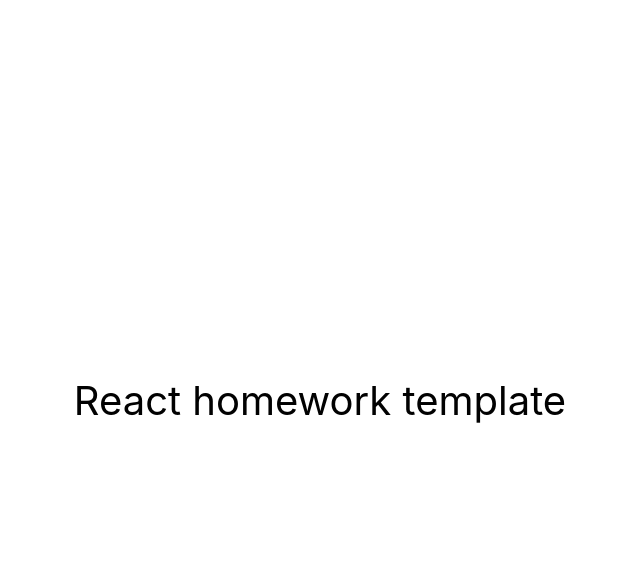
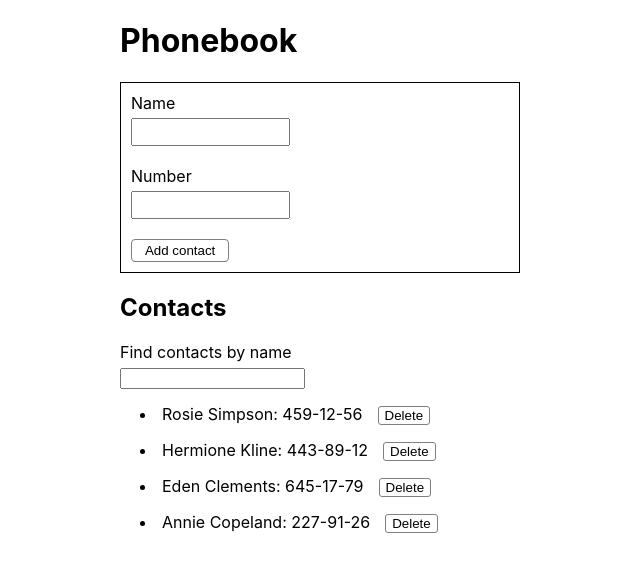
Before and after one commit to kornieiev/goit-react-hw-02-phonebook, a React (Create React App) app: page / in a window 1280 px wide. Shown: the top 572 px of the page, without its empty margins (320-960 px from the left). Built offline with nearby package versions, Linux system fonts and the light colour scheme.

Commit message:
end with HW

```diff
--- a/package.json
+++ b/package.json
@@ -7,6 +7,7 @@
     "@testing-library/jest-dom": "^5.16.3",
     "@testing-library/react": "^12.1.4",
     "@testing-library/user-event": "^13.5.0",
+    "nanoid": "^5.0.2",
     "react": "^18.1.0",
     "react-dom": "^18.1.0",
     "react-scripts": "5.0.1",
--- a/src/components/App.jsx
+++ b/src/components/App.jsx
@@ -1,16 +1,65 @@
-export const App = () => {
-  return (
-    <div
-      style={{
-        height: '100vh',
-        display: 'flex',
-        justifyContent: 'center',
-        alignItems: 'center',
-        fontSize: 40,
-        color: '#010101'
-      }}
-    >
-      React homework template
-    </div>
-  );
-};
+import React, { Component } from 'react';
+import ContactForm from './ContactForm/ContactForm';
+import ContactList from './ContactList/ContactList';
+
+import css from './App.module.css';
+import Filter from './Filter/Filter';
+
+export class App extends Component {
+  state = {
+    contacts: [
+      { id: 'id-1', name: 'Rosie Simpson', number: '459-12-56' },
+      { id: 'id-2', name: 'Hermione Kline', number: '443-89-12' },
+      { id: 'id-3', name: 'Eden Clements', number: '645-17-79' },
+      { id: 'id-4', name: 'Annie Copeland', number: '227-91-26' },
+    ],
+    filter: '',
+  };
+
+  render() {
+    // Логика добавления нового контакта:
+    const addNewContact = newContact => {
+      const { contacts } = this.state;
+
+      if (contacts.find(contact => contact.name === newContact.name)) {
+        alert(newContact.name + ' is already in contacts.');
+        return;
+      }
+      this.setState({
+        contacts: [...contacts, newContact],
+      });
+    };
+
+    //
+    // Фільтр пошуку по імені
+    const handleFilterChange = e => {
+      const filter = this.state.filter.trim();
+      this.setState({
+        filter: e.target.value.trim(),
+      });
+    };
+
+    // Перевірка на збереження копій контактів
+    const deleteContact = e => {
+      let idToDelete = e.target.value;
+      const updatedContacts = this.state.contacts.filter(
+        contact => contact.id !== idToDelete
+      );
+      this.setState({ contacts: updatedContacts });
+    };
+
+    return (
+      <div className={css.mainBox}>
+        <h1>Phonebook</h1>
+        <ContactForm addNewContact={addNewContact} props={this.state} />
+        <h2>Contacts</h2>
+        <Filter onFilterChange={handleFilterChange} />
+        <ContactList
+          contactsState={this.state.contacts}
+          filter={this.state.filter}
+          deleteContact={deleteContact}
+        />
+      </div>
+    );
+  }
+}
--- /dev/null
+++ b/src/components/App.module.css
@@ -0,0 +1,7 @@
+.mainBox {
+  margin-left: 40px;
+  margin-right: 40px;
+  width: 400px;
+  margin-left: auto;
+  margin-right: auto;
+}
--- /dev/null
+++ b/src/components/ContactForm/ContactForm.jsx
@@ -0,0 +1,80 @@
+import React, { Component } from 'react';
+import PropTypes from 'prop-types';
+import { nanoid } from 'nanoid';
+
+import css from './ContactForm.module.css';
+
+export class Phonebook extends Component {
+  constructor(props) {
+    super(props);
+    this.state = {
+      name: '',
+      number: '',
+    };
+  }
+
+  render() {
+    //
+    // Логика нажатия кнопки Add contact:
+    const handleBtnClick = e => {
+      e.preventDefault();
+      const id = nanoid();
+      if (this.state.name && this.state.number) {
+        let newContact = {
+          id: id,
+          name: this.state.name,
+          number: this.state.number,
+        };
+        this.props.addNewContact(newContact);
+        this.setState({ name: '', number: '' });
+      }
+    };
+    //
+    // Логика ввода текста в инпуты для Add contact
+    const handleInputChange = e => {
+      this.setState({ [e.target.name]: e.target.value });
+    };
+    return (
+      <div>
+        <form className={css.phonebookWrap} onSubmit={handleBtnClick}>
+          <label htmlFor="name">Name</label>
+          <input
+            className={css.input}
+            type="text"
+            name="name"
+            pattern="^[a-zA-Zа-яА-Я]+(([' \-][a-zA-Zа-яА-Я ])?[a-zA-Zа-яА-Я]*)*$"
+            title="Name may contain only letters, apostrophe, dash and spaces. For example Adrian, Jacob Mercer, Charles de Batz de Castelmore d'Artagnan"
+            required
+            value={this.state.name}
+            onChange={handleInputChange}
+          />
+          <label className={css.block} htmlFor="number">
+            Number
+          </label>
+          <input
+            className={css.input}
+            type="tel"
+            name="number"
+            pattern="\+?\d{1,4}?[-.\s]?\(?\d{1,3}?\)?[-.\s]?\d{1,4}[-.\s]?\d{1,4}[-.\s]?\d{1,9}"
+            title="Phone number must be digits and can contain spaces, dashes, parentheses and can start with +"
+            required
+            value={this.state.number}
+            onChange={handleInputChange}
+          />
+          <br />
+          <button className={css.btn} type="submit">
+            Add contact
+          </button>
+        </form>
+      </div>
+    );
+  }
+}
+
+export default Phonebook;
+
+Phonebook.propTypes = {
+  // onBtnClick: PropTypes.func.isRequired,
+  props: PropTypes.object.isRequired,
+  // onHandleChange: PropTypes.func.isRequired,
+};
--- /dev/null
+++ b/src/components/ContactForm/ContactForm.module.css
@@ -0,0 +1,28 @@
+.phonebookWrap {
+  border: 1px solid black;
+  padding: 10px;
+}
+
+.btn {
+  background-color: #fff;
+  border: 1px solid grey;
+  border-radius: 4px;
+  padding: 3px 10px;
+  width: 26%;
+}
+
+.input {
+  width: 40%;
+  height: 22px;
+  margin-top: 5px;
+}
+
+.phonebookWrap {
+  display: flex;
+  flex-direction: column;
+}
+
+.block {
+  margin-top: 20px;
+  /* margin-bottom: 10px; */
+}
--- /dev/null
+++ b/src/components/ContactList/ContactList.jsx
@@ -0,0 +1,34 @@
+import React from 'react';
+import PropTypes from 'prop-types';
+
+import css from './ContactList.module.css';
+
+export default function Contacts({ contactsState, filter, deleteContact }) {
+  let arr = Object.values(contactsState);
+  let result = [];
+
+  if (filter) {
+    result = arr.filter(a =>
+      a.name.toLowerCase().includes(filter.toLowerCase())
+    );
+  } else {
+    result = arr;
+  }
+
+  return (
+    <div>
+      {result.map(item => (
+        <li className={css.item} key={item.id}>
+          {item.name}: {item.number}
+          <button className={css.btn} value={item.id} onClick={deleteContact}>
+            Delete
+          </button>
+        </li>
+      ))}
+    </div>
+  );
+}
+
+Contacts.propTypes = {
+  contactsState: PropTypes.array.isRequired,
+};
--- /dev/null
+++ b/src/components/ContactList/ContactList.module.css
@@ -0,0 +1,11 @@
+.item {
+  margin-top: 15px;
+  margin-left: 20px;
+}
+
+.btn {
+  background-color: white;
+  border: 1px solid grey;
+  border-radius: 3px;
+  margin-left: 15px;
+}
--- /dev/null
+++ b/src/components/Filter/Filter.jsx
@@ -0,0 +1,18 @@
+import React from 'react';
+import css from './Filter.module.css';
+
+export default function Filter({ onFilterChange }) {
+  return (
+    <div>
+      <p className={css.filterTitle}>Find contacts by name</p>
+      <input
+        onChange={onFilterChange}
+        type="text"
+        name="name"
+        pattern="^[a-zA-Zа-яА-Я]+((['-][a-zA-Zа-яА-Я ])?[a-zA-Zа-яА-Я]*)*$"
+        title="Name may contain only letters, apostrophe, dash and spaces. For example Adrian, Jacob Mercer, Charles de Batz de Castelmore d'Artagnan"
+        required
+      />
+    </div>
+  );
+}
--- /dev/null
+++ b/src/components/Filter/Filter.module.css
@@ -0,0 +1,3 @@
+.filterTitle {
+  margin-bottom: 5px;
+}
--- a/src/index.css
+++ b/src/index.css
@@ -13,3 +13,22 @@ code {
   font-family: source-code-pro, Menlo, Monaco, Consolas, 'Courier New',
     monospace;
 }
+
+/* p,
+ul,
+li,
+h1,
+h2,
+h3,
+h4,
+h5,
+h6 {
+  margin: 0;
+  padding: 0;
+  list-style: none;
+} */
+
+p {
+  margin: 0;
+  padding: 0;
+}
```
Also changed, not shown: 1 other file (tests, documents, lock files or other folders).
